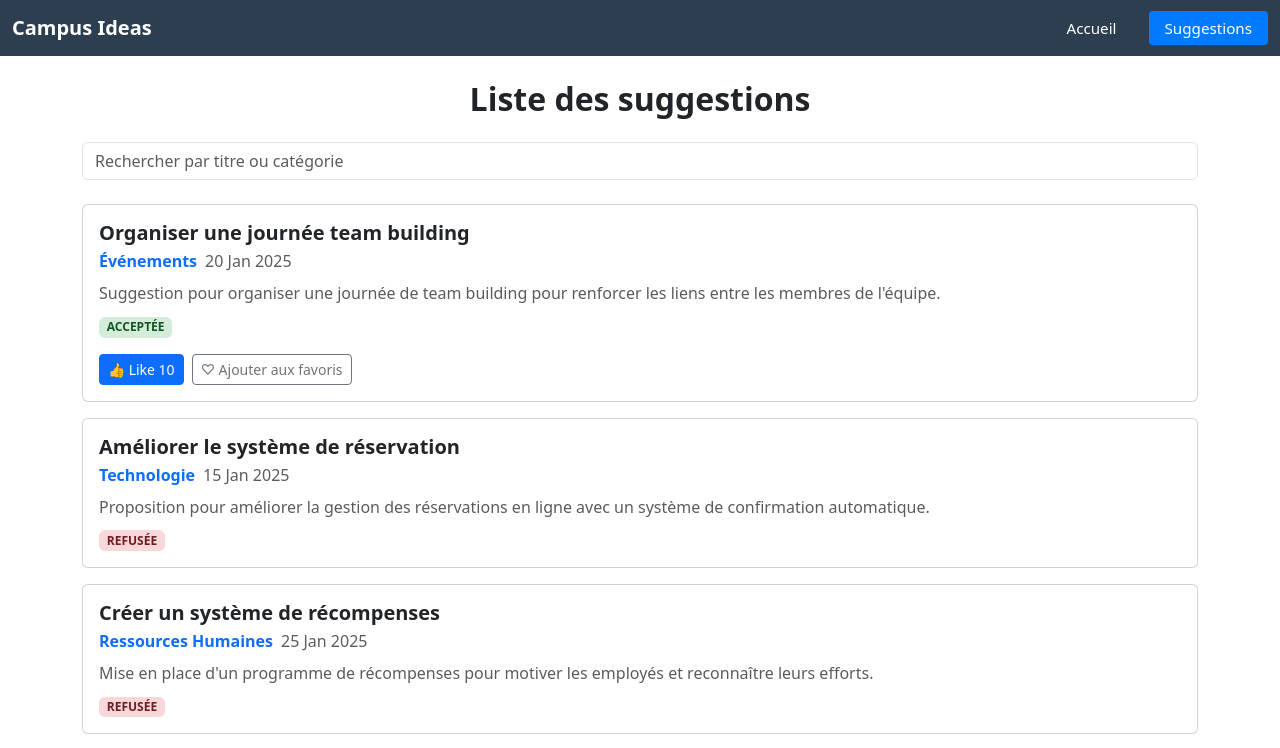
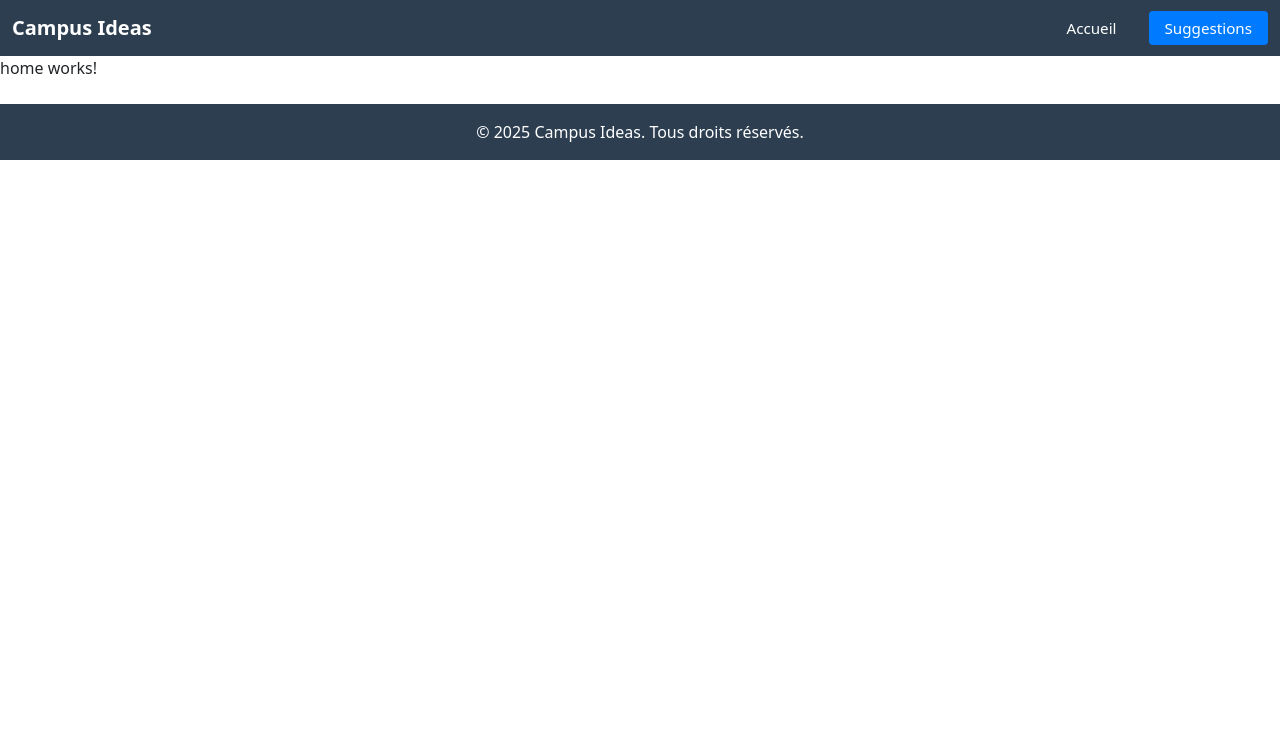
Before and after one commit to Bridgett7/Angular-Workshop, an Angular app: page /home in a window 1280 px wide. Before the commit this address led to /. Shown: the top 748 px of the page. Built offline with nearby package versions, Linux system fonts and the light colour scheme.

Commit message:
workshop3: configuration du routage (home, listSuggestion, notfound)

```diff
--- a/src/app/app-routing.module.ts
+++ b/src/app/app-routing.module.ts
@@ -1,7 +1,15 @@
 import { NgModule } from '@angular/core';
 import { RouterModule, Routes } from '@angular/router';
+import { HomeComponent } from './core/home/home.component';
+import { ListSuggestionComponent } from './core/list-suggestion/list-suggestion.component';
+import { NotfoundComponent } from './core/notfound/notfound.component';
 
-const routes: Routes = [];
+const routes: Routes = [
+  { path: '', redirectTo: 'home', pathMatch: 'full' },
+  { path: 'home', component: HomeComponent },
+  { path: 'listSuggestion', component: ListSuggestionComponent },
+  { path: '**', component: NotfoundComponent }
+];
 
 @NgModule({
   imports: [RouterModule.forRoot(routes)],
--- a/src/app/app.component.html
+++ b/src/app/app.component.html
@@ -1,4 +1,3 @@
 <app-header></app-header>
-<app-list-suggestion></app-list-suggestion>
+<router-outlet></router-outlet>
 <app-footer></app-footer>
-<router-outlet />
```
